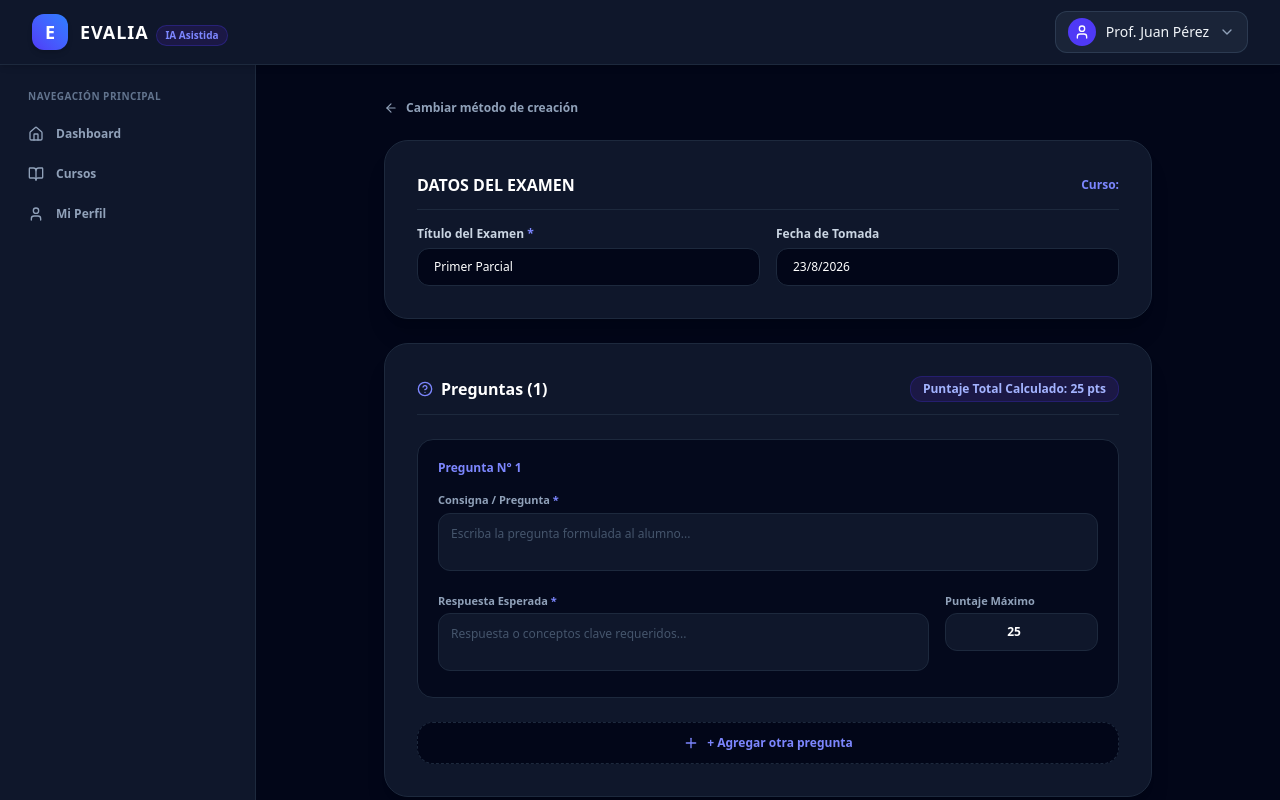
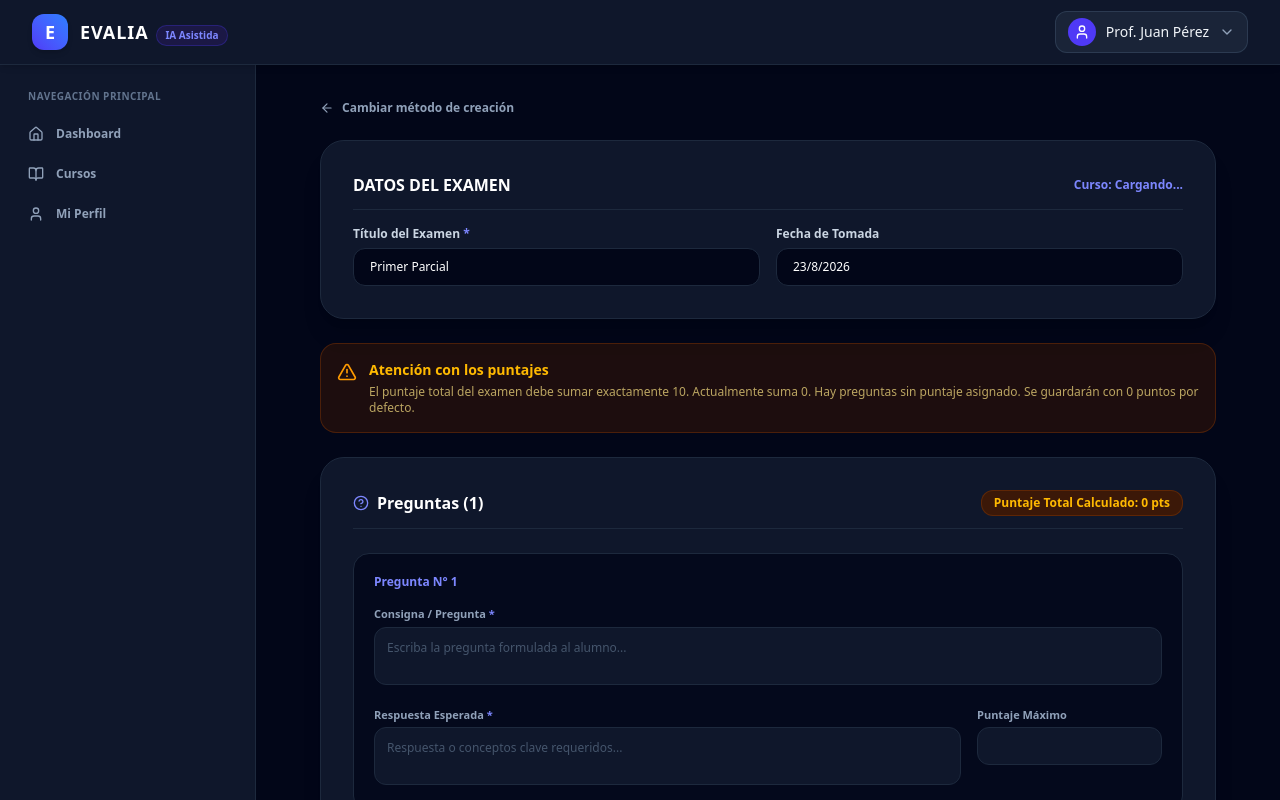
Before and after one commit to tooni-go/Front, a Next.js app: page /examenes/1/manual in a window 1280 px wide. Shown: the top 800 px of the page. Built offline with nearby package versions, Linux system fonts and the light colour scheme; no server answers.

Commit message:
Flujo de Alta y Creación Manual de Exámenes con Validación de Puntaje COMPLETADO

```diff
--- a/src/components/Views/CursosListaView.tsx
+++ b/src/components/Views/CursosListaView.tsx
@@ -68,7 +68,7 @@ export const CursosListaView: React.FC = () => {
           <BookOpen className="w-16 h-16 text-indigo-500/50 mb-2" />
           <h2 className="text-xl font-bold text-white">No tienes cursos creados</h2>
           <p className="text-sm text-slate-400 max-w-sm">
-            Comienza creando tu primer curso para poder aÃ±adir alumnos y empezar a corregir exÃ¡menes con Inteligencia Artificial.
+            Comienza creando tu primer curso para poder añadir alumnos y empezar a corregir exámenes con Inteligencia Artificial.
           </p>
           <button
             onClick={() => router.push('/cursos/nuevo')}
@@ -88,7 +88,7 @@ export const CursosListaView: React.FC = () => {
               <div className="space-y-4">
                 <div className="flex items-center justify-between">
                   <span className="text-xs font-semibold text-slate-400">
-                    AÃ±o Lectivo: {course.anioLectivo || new Date().getFullYear()}
+                    Año Lectivo: {course.anioLectivo || new Date().getFullYear()}
                   </span>
                   <span className="text-xs font-bold text-indigo-400 bg-indigo-950/80 border border-indigo-800/40 px-2.5 py-0.5 rounded-md">
                     {course.anio || '1'} {course.division || 'A'}
@@ -108,7 +108,7 @@ export const CursosListaView: React.FC = () => {
                   </div>
                   <div className="flex items-center gap-2">
                     <FileText className="w-4 h-4 text-indigo-400" />
-                    <span>{course.examenes?.length || 0} exÃ¡menes</span>
+                    <span>{course.examenes?.length || 0} exámenes</span>
                   </div>
                 </div>
               </div>
--- a/src/components/Views/ExamenManualView.tsx
+++ b/src/components/Views/ExamenManualView.tsx
@@ -1,48 +1,55 @@
 'use client';
 
-import React, { useState } from 'react';
+import React, { useState, useEffect } from 'react';
 import { useParams, useRouter } from 'next/navigation';
-import { useEvalia } from '../../context/EvaliaContext';
-import { Question } from '../../types/evalia';
-import { Plus, Trash2, Save, ArrowLeft, HelpCircle } from 'lucide-react';
+import { Plus, Trash2, Save, ArrowLeft, HelpCircle, AlertTriangle, Loader2, CheckCircle2 } from 'lucide-react';
+import { fetchApi } from '@/src/lib/api';
 
 export const ExamenManualView: React.FC = () => {
-  const { saveExam, getCourseById, getExamById } = useEvalia();
   const params = useParams<{ id: string }>();
   const router = useRouter();
-  const exam = getExamById(params.id);
-  const course = getCourseById(exam?.courseId || params.id);
-  const courseId = course?.id;
+
+  const courseId = params.id;
+  const [course, setCourse] = useState<any>(null);
 
   const [titulo, setTitulo] = useState('Primer Parcial');
   const [fecha, setFecha] = useState(new Date().toLocaleDateString('es-ES'));
   const [criteriosIA, setCriteriosIA] = useState('');
+  const [isSaving, setIsSaving] = useState(false);
+  const [success, setSuccess] = useState(false);
+  const [errorMsg, setErrorMsg] = useState<string | null>(null);
 
-  const [preguntas, setPreguntas] = useState<Question[]>([
+  const [preguntas, setPreguntas] = useState<any[]>([
     {
       id: 'q-1',
       numero: 1,
       consigna: '',
       respuestaEsperada: '',
-      puntajeMaximo: 25,
+      puntajeMaximo: '',
     },
   ]);
+
+  useEffect(() => {
+    if (!courseId) return;
+    fetchApi('/api/v1/cursos/' + courseId)
+      .then(data => setCourse(data))
+      .catch(err => console.error(err));
+  }, [courseId]);
 
   const handleAddQuestion = () => {
     setPreguntas((prev) => [
       ...prev,
       {
-        id: `q-${Date.now()}`,
+        id: 'q-' + Date.now(),
         numero: prev.length + 1,
         consigna: '',
         respuestaEsperada: '',
-        puntajeMaximo: 25,
+        puntajeMaximo: '',
       },
     ]);
   };
 
   const handleRemoveQuestion = (id: string) => {
-    if (preguntas.length <= 1) return;
     setPreguntas((prev) =>
       prev
         .filter((q) => q.id !== id)
@@ -50,48 +57,76 @@ export const ExamenManualView: React.FC = () => {
     );
   };
 
-  const handleUpdateQuestion = (id: string, field: keyof Question, value: any) => {
+  const handleUpdateQuestion = (id: string, field: string, value: any) => {
     setPreguntas((prev) =>
       prev.map((q) => (q.id === id ? { ...q, [field]: value } : q))
     );
   };
 
-  const puntajeTotal = preguntas.reduce(
-    (sum, q) => sum + (Number(q.puntajeMaximo) || 0),
-    0
-  );
+  const puntajeTotal = preguntas.reduce((sum, q) => sum + (Number(q.puntajeMaximo) || 0), 0);
+  const hasEmptyPoints = preguntas.some(q => q.puntajeMaximo === '' || q.puntajeMaximo === 0 || q.puntajeMaximo === undefined);
 
-  const handleSubmit = (e: React.FormEvent) => {
+  const handleSubmit = async (e: React.FormEvent) => {
     e.preventDefault();
-    if (!courseId || !titulo.trim()) return;
+    setErrorMsg(null);
+    setIsSaving(true);
 
-    const created = saveExam({
-      courseId,
-      titulo: titulo.trim(),
-      fecha,
-      criteriosIA,
-      preguntas,
-    });
-    router.push(`/examenes/${created.id}`);
+    try {
+      const payload = {
+        titulo: titulo.trim(),
+        fecha: fecha.trim(),
+        criteriosAdicionales: criteriosIA.trim(),
+        puntajeTotal: puntajeTotal,
+        preguntas: preguntas.map((q, idx) => ({
+          enunciado: q.consigna.trim(),
+          respuestaEsperada: q.respuestaEsperada.trim(),
+          puntajeMaximo: Number(q.puntajeMaximo) || 0,
+          orden: idx + 1
+        }))
+      };
+
+      await fetchApi('/api/v1/cursos/' + courseId + '/examenes', {
+        method: 'POST',
+        body: JSON.stringify(payload)
+      });
+
+      setSuccess(true);
+      setTimeout(() => {
+        router.push('/cursos/' + courseId);
+      }, 1500);
+
+    } catch (err: any) {
+      console.error(err);
+      setErrorMsg(err.message || 'Error al guardar el examen');
+      setIsSaving(false);
+    }
   };
 
   return (
-    <div className="max-w-3xl mx-auto space-y-6 animate-in fade-in duration-200">
+    <div className="max-w-4xl mx-auto space-y-6 animate-in fade-in duration-200">
       <button
-        onClick={() => router.push(`/examenes/${courseId || params.id}/metodo`)}
+        onClick={() => router.push(`/examenes/${courseId}/metodo`)}
         className="inline-flex items-center gap-2 text-xs font-semibold text-slate-400 hover:text-white transition-colors"
       >
         <ArrowLeft className="w-3.5 h-3.5" />
         <span>Cambiar método de creación</span>
       </button>
 
-      <form onSubmit={handleSubmit} className="space-y-6">
-        {/* Section 1: DATOS DEL EXAMEN (Wireframe 11) */}
+      <form onSubmit={handleSubmit} className="space-y-6 relative">
+        {success && (
+          <div className="absolute inset-0 bg-slate-950/80 backdrop-blur-sm z-50 rounded-3xl flex flex-col items-center justify-center animate-in fade-in">
+            <CheckCircle2 className="w-16 h-16 text-emerald-500 mb-4" />
+            <h2 className="text-xl font-bold text-white">Examen Guardado</h2>
+            <p className="text-slate-400 mt-2">Redirigiendo al curso...</p>
+          </div>
+        )}
+
+        {/* Section 1: DATOS DEL EXAMEN */}
         <div className="bg-slate-900 border border-slate-800 rounded-3xl p-6 md:p-8 space-y-4 shadow-xl">
           <h2 className="text-base font-bold text-white border-b border-slate-800 pb-3 flex items-center justify-between">
             <span>DATOS DEL EXAMEN</span>
             <span className="text-xs text-indigo-400 font-semibold">
-              Curso: {course ? `${course.materia} ${course.anio}${course.division}` : ''}
+              Curso: {course ? `${course.materia} ${course.anio}${course.division}` : 'Cargando...'}
             </span>
           </h2>
 
@@ -125,7 +160,21 @@ export const ExamenManualView: React.FC = () => {
           </div>
         </div>
 
-        {/* Section 2: PREGUNTAS (Wireframe 11) */}
+        {/* Validation Warning */}
+        {(puntajeTotal !== 10 || hasEmptyPoints) && (
+          <div className="bg-amber-950/40 border border-amber-900/50 rounded-2xl p-4 flex items-start gap-3">
+            <AlertTriangle className="w-5 h-5 text-amber-500 shrink-0 mt-0.5" />
+            <div>
+              <h3 className="text-sm font-bold text-amber-400">Atención con los puntajes</h3>
+              <p className="text-xs text-amber-200/70 mt-1">
+                {puntajeTotal !== 10 && `El puntaje total del examen debe sumar exactamente 10. Actualmente suma ${puntajeTotal}. `}
+                {hasEmptyPoints && "Hay preguntas sin puntaje asignado. Se guardarán con 0 puntos por defecto."}
+              </p>
+            </div>
+          </div>
+        )}
+
+        {/* Section 2: PREGUNTAS */}
         <div className="bg-slate-900 border border-slate-800 rounded-3xl p-6 md:p-8 space-y-6 shadow-xl">
           <div className="flex items-center justify-between border-b border-slate-800 pb-3">
             <h2 className="text-base font-bold text-white flex items-center gap-2">
@@ -133,7 +182,7 @@ export const ExamenManualView: React.FC = () => {
               Preguntas ({preguntas.length})
             </h2>
 
-            <div className="text-xs font-bold text-indigo-300 bg-indigo-950/80 border border-indigo-800/40 px-3 py-1 rounded-xl">
+            <div className={`text-xs font-bold px-3 py-1 rounded-xl border ${puntajeTotal === 10 ? 'text-emerald-400 bg-emerald-950/80 border-emerald-800/40' : 'text-amber-400 bg-amber-950/80 border-amber-800/40'}`}>
               Puntaje Total Calculado: {puntajeTotal} pts
             </div>
           </div>
@@ -196,12 +245,12 @@ export const ExamenManualView: React.FC = () => {
                     </label>
                     <input
                       type="number"
-                      min={1}
-                      max={100}
+                      min={0}
+                      max={10}
+                      step="0.5"
                       value={q.puntajeMaximo}
-                      onChange={(e) => handleUpdateQuestion(q.id, 'puntajeMaximo', Number(e.target.value))}
+                      onChange={(e) => handleUpdateQuestion(q.id, 'puntajeMaximo', e.target.value)}
                       className="w-full bg-slate-900 border border-slate-800 focus:border-indigo-500 rounded-xl px-3 py-2.5 text-xs text-white font-bold text-center focus:outline-none"
-                      required
                     />
                   </div>
                 </div>
@@ -215,11 +264,11 @@ export const ExamenManualView: React.FC = () => {
             className="w-full py-3 bg-slate-950 hover:bg-slate-800 text-indigo-400 hover:text-indigo-300 font-bold text-xs rounded-2xl border border-dashed border-slate-800 hover:border-indigo-500 transition-all flex items-center justify-center gap-2"
           >
             <Plus className="w-4 h-4" />
-            <span>+ Agregar otra pregunta</span>
+            <span>Agregar otra pregunta</span>
           </button>
         </div>
 
-        {/* Section 3: Criterios adicionales IA (Wireframe 11) */}
+        {/* Section 3: Criterios adicionales IA */}
         <div className="bg-slate-900 border border-slate-800 rounded-3xl p-6 md:p-8 space-y-3 shadow-xl">
           <label className="block text-xs font-bold text-white">
             Criterios adicionales para la IA (Opcional)
@@ -233,13 +282,18 @@ export const ExamenManualView: React.FC = () => {
           />
         </div>
 
+        {errorMsg && (
+          <div className="text-rose-400 text-sm font-semibold text-center">{errorMsg}</div>
+        )}
+
         {/* Submit */}
         <div className="flex items-center justify-end gap-3 pt-2">
           <button
             type="submit"
-            className="py-3 px-8 bg-indigo-600 hover:bg-indigo-500 text-white font-bold text-xs rounded-xl shadow-lg shadow-indigo-600/30 transition-all flex items-center gap-2"
+            disabled={isSaving}
+            className="py-3 px-8 bg-indigo-600 hover:bg-indigo-500 text-white font-bold text-xs rounded-xl shadow-lg shadow-indigo-600/30 transition-all flex items-center gap-2 disabled:opacity-50"
           >
-            <Save className="w-4 h-4" />
+            {isSaving ? <Loader2 className="w-4 h-4 animate-spin" /> : <Save className="w-4 h-4" />}
             <span>Guardar examen</span>
           </button>
         </div>
--- a/src/components/Views/ExamenMetodoView.tsx
+++ b/src/components/Views/ExamenMetodoView.tsx
@@ -1,27 +1,43 @@
 'use client';
 
-import React, { useState } from 'react';
+import React, { useState, useEffect } from 'react';
 import { useParams, useRouter } from 'next/navigation';
-import { useEvalia } from '../../context/EvaliaContext';
-import { FileEdit, Sparkles, ArrowRight, ArrowLeft } from 'lucide-react';
+import { FileEdit, Sparkles, ArrowRight, ArrowLeft, Loader2 } from 'lucide-react';
+import { fetchApi } from '@/src/lib/api';
 
 export const ExamenMetodoView: React.FC = () => {
-  const { getCourseById, getExamById } = useEvalia();
-  const params = useParams<{ id: string }>();
+  const params = useParams<{ id?: string }>();
   const router = useRouter();
   const [metodo, setMetodo] = useState<'manual' | 'inteligente'>('inteligente');
+  const [course, setCourse] = useState<any>(null);
+  const [loading, setLoading] = useState(true);
 
-  const exam = getExamById(params.id);
-  const course = getCourseById(exam?.courseId || params.id);
-  const wizardId = exam?.courseId || params.id;
+  const courseId = params.id;
+
+  useEffect(() => {
+    if (!courseId) return;
+    fetchApi(`/api/v1/cursos/${courseId}`)
+      .then(data => setCourse(data))
+      .catch(err => console.error(err))
+      .finally(() => setLoading(false));
+  }, [courseId]);
 
   const handleContinue = () => {
     if (metodo === 'manual') {
-      router.push(`/examenes/${wizardId}/manual`);
+      router.push(`/examenes/${courseId}/manual`);
     } else {
-      router.push(`/examenes/${wizardId}/inteligente`);
+      router.push(`/examenes/${courseId}/inteligente`);
     }
   };
+
+  if (loading) {
+    return (
+      <div className="flex flex-col items-center justify-center py-20 text-indigo-400">
+        <Loader2 className="w-8 h-8 animate-spin mb-4" />
+        <p className="text-xs font-semibold">Cargando...</p>
+      </div>
+    );
+  }
 
   return (
     <div className="max-w-2xl mx-auto space-y-6 animate-in fade-in duration-200">
@@ -78,7 +94,7 @@ export const ExamenMetodoView: React.FC = () => {
             </div>
 
             <span className="text-[11px] font-semibold text-indigo-400">
-              ⚡ Recomendado &bull; Ahorra tiempo
+              ✓ Recomendado &bull; Ahorra tiempo
             </span>
           </div>
 
@@ -112,7 +128,7 @@ export const ExamenMetodoView: React.FC = () => {
             </div>
 
             <span className="text-[11px] font-semibold text-slate-400">
-              ✍ Control total ítem por ítem
+              ❖ Control total ítem por ítem
             </span>
           </div>
         </div>
```
